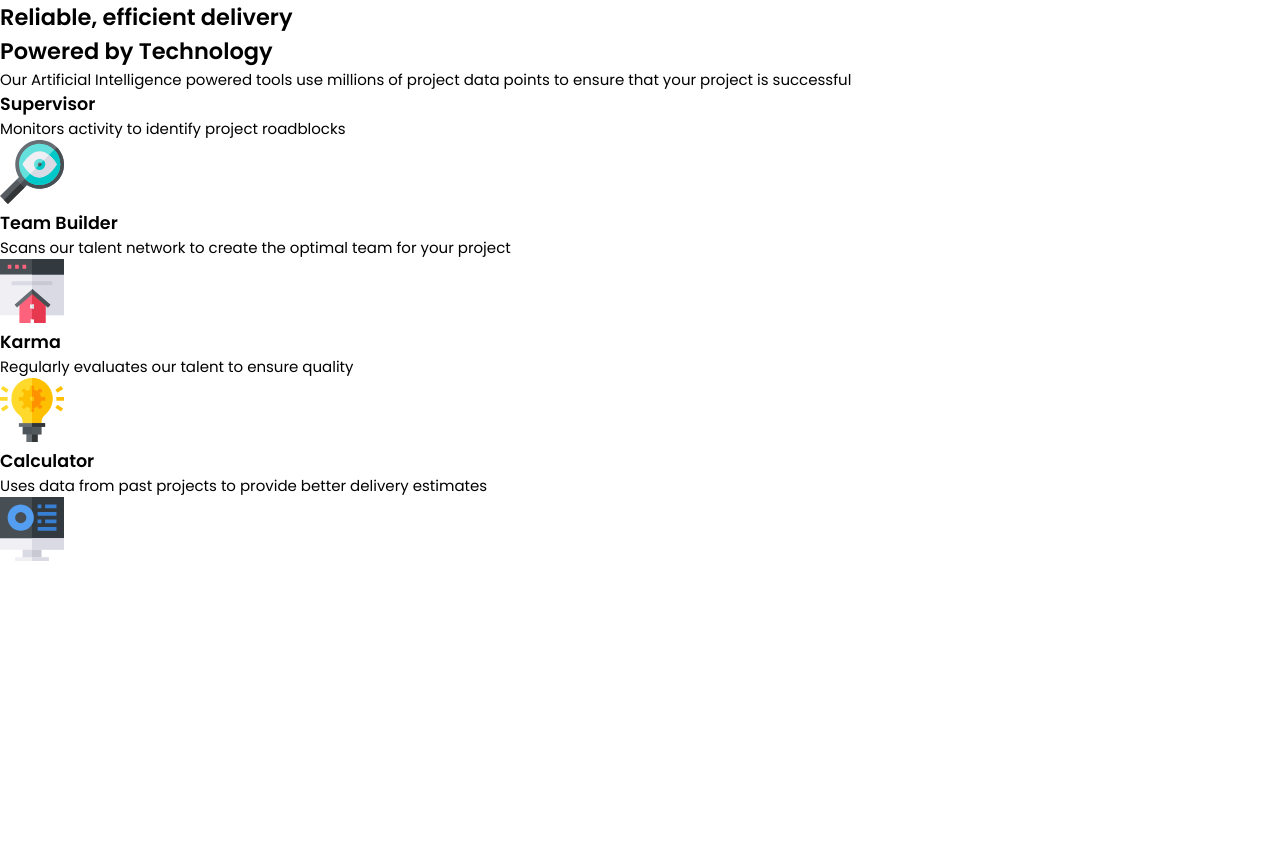
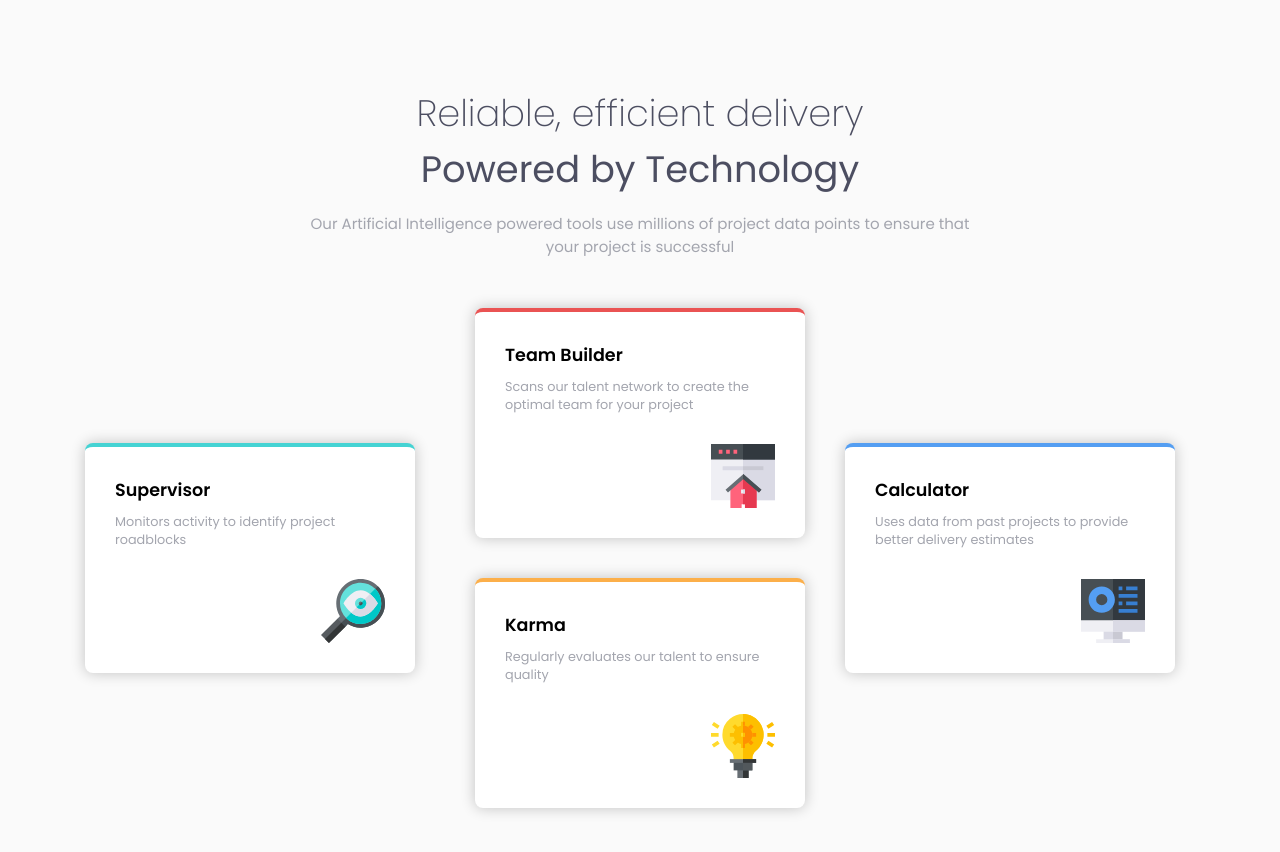
Before and after one commit to johannamag/card-feature-section, a plain HTML site: page index.html in a window 1280 px wide. Before the commit the page ends 800 px from the top, so only its background shows below. Drawn offline with Linux system fonts and the light colour scheme.

Commit message:
Added Styling

```diff
--- a/style.css
+++ b/style.css
@@ -20,3 +20,101 @@ body {
   font-size: 15px;
   font-family: "Poppins", sans-serif;
 }
+
+section {
+  min-height: 100vh;
+  width: 100%;
+  display: flex;
+  align-items: center;
+  justify-content: center;
+  background-color: var(--grau);
+}
+
+.container {
+  padding: 85px 30px;
+}
+
+.header {
+  max-width: 60%;
+  margin: 0 auto;
+}
+
+.header > h1 {
+  text-align: center;
+  font-size: 2.3rem;
+  font-weight: 200;
+  margin-bottom: 15px;
+  color: var(--dunkelblau);
+}
+
+.bold {
+  font-weight: 400;
+}
+
+.header > p {
+  text-align: center;
+  color: var(--graublau);
+}
+
+.grid {
+  display: grid;
+  grid-template-columns: 1fr 1fr 1fr;
+  align-items: center;
+  margin-top: 50px;
+}
+
+.left {
+  margin-right: 20px;
+}
+
+.center {
+  margin-right: 20px;
+  margin-left: 20px;
+}
+
+.right {
+  margin-left: 20px;
+}
+
+.card {
+  background-color: #fff;
+  border-radius: 8px;
+  box-shadow: 0px 0px 14px 1px rgba(0, 0, 0, 0.2);
+  padding: 30px;
+  min-height: 230px;
+  max-width: 330px;
+  position: relative;
+}
+
+.card > h3 {
+  font-weight: 600;
+  margin-bottom: 10px;
+}
+
+.card > p {
+  color: var(--graublau);
+  font-size: 0.8rem;
+}
+
+.card > img {
+  position: absolute;
+  bottom: 30px;
+  right: 30px;
+}
+
+.turkis {
+  border-top: 4px solid var(--turkis);
+}
+
+.rot {
+  margin-bottom: 40px;
+  border-top: 4px solid var(--rot);
+}
+
+.orange {
+  border-top: 4px solid var(--orange);
+}
+
+.blau {
+  border-top: 4px solid var(--blau);
+}
```
